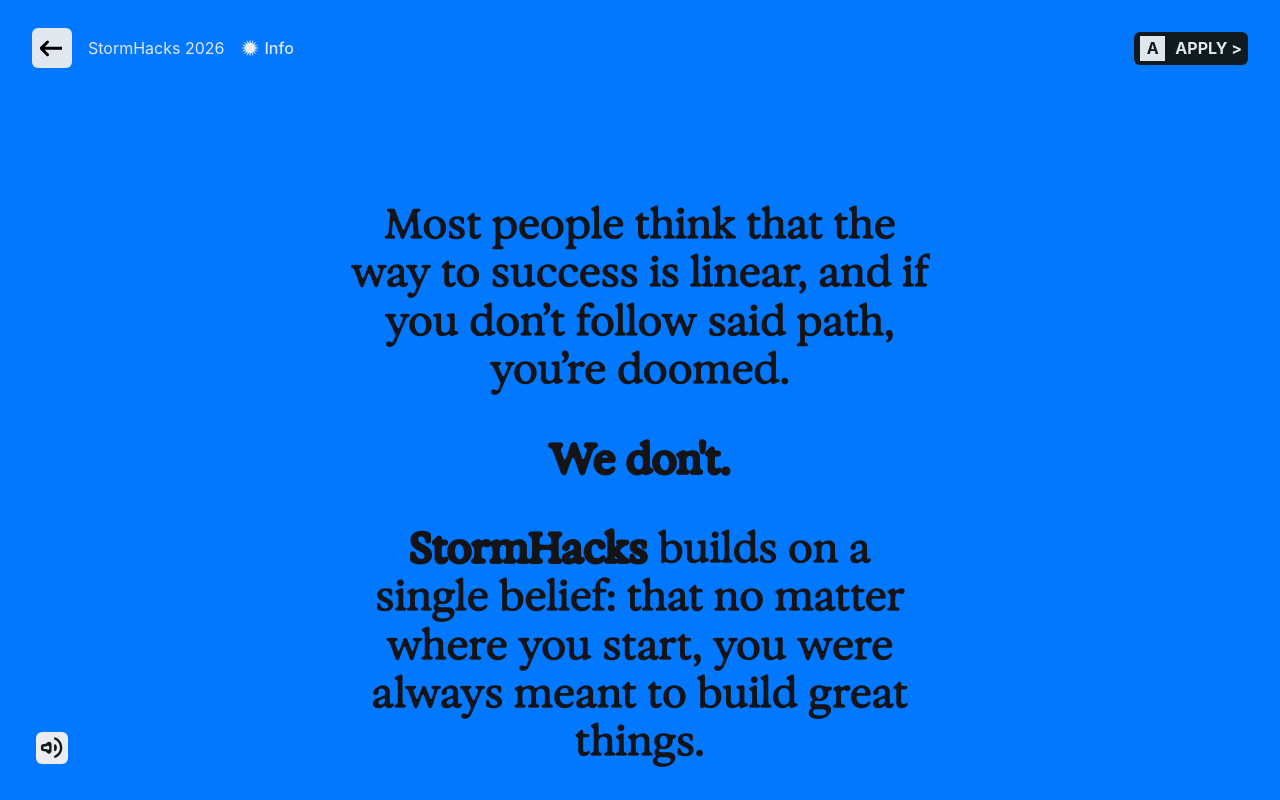
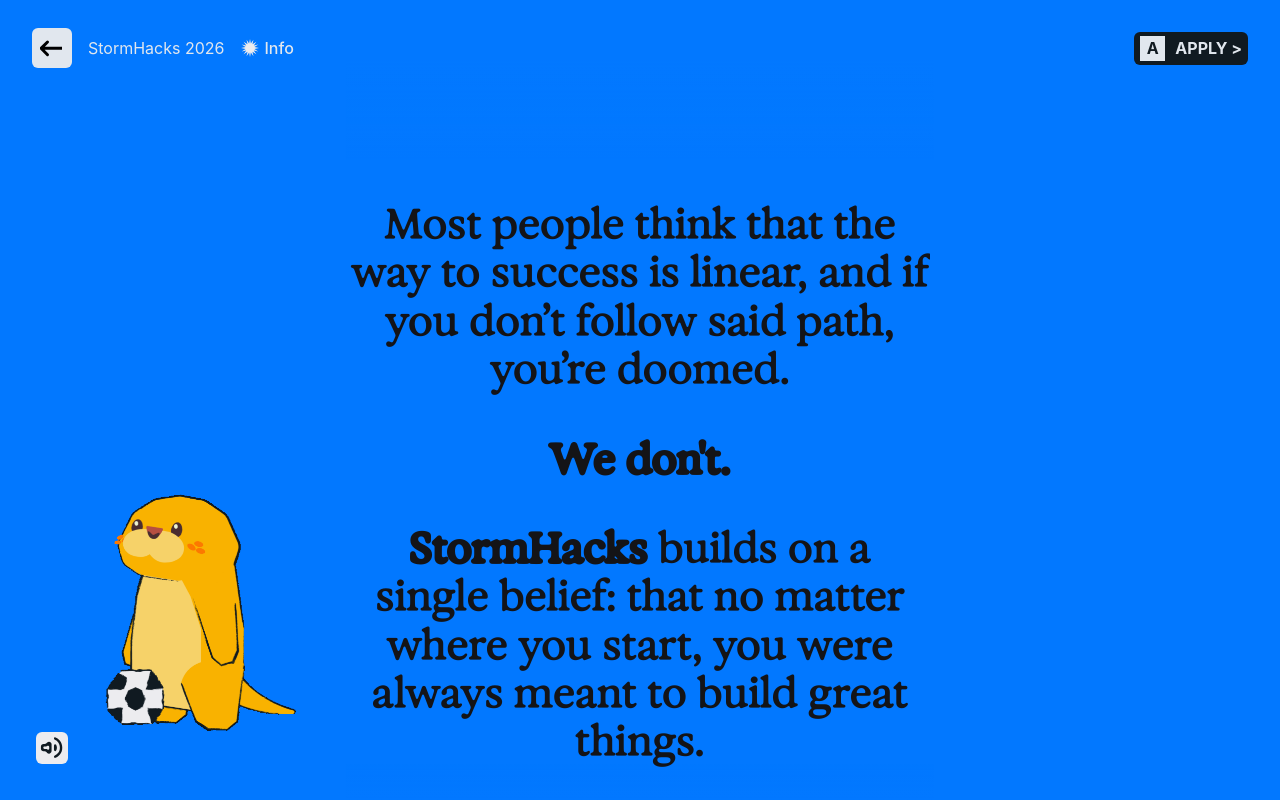
Before and after one commit to sfusurge/SH26-infosite, a SvelteKit app: page /info in a window 1280 px wide. Built offline with nearby package versions, Linux system fonts and the light colour scheme.

Commit message:
small fixes faq

```diff
--- a/src/lib/components/InfoSection.svelte
+++ b/src/lib/components/InfoSection.svelte
@@ -9,14 +9,14 @@
 </script>
 
 <div
-    class="relative z-0 flex flex-col mt-30 items-center text-2xl md:text-4xl leading-[118%] tracking-[0%] gap-10.25 w-full max-w-[90vw] md:w-125 brush-stroke font-regular transition-all duration-300 ease-out"
+    class="relative z-0 flex flex-col mt-30 items-center text-2xl md:text-4xl leading-[118%] tracking-[0%] gap-10.25 w-full max-w-[90vw] md:w-147 brush-stroke font-regular transition-all duration-300 ease-out"
     class:opacity-30={highlighted}
     class:blur-[4.5px]={highlighted}
 >
     <div class="pointer-events-none absolute top-0 left-0 right-0 z-10 h-25 bg-gradient-to-b from-[#FF5D0B] via-[#FF5D0B]/70 to-transparent" ></div>
 
     <div
-        class="transition-[opacity,filter,transform] duration-copy ease-copy flex flex-col items-center gap-10.25 max-h-[75vh] overflow-y-auto hide-scrollbar"
+        class="transition-[opacity,filter,transform] duration-copy ease-copy flex flex-col items-center gap-10.25 max-h-[90vh] pt-25 md:pt-35 md:max-h-[100vh] overflow-y-auto hide-scrollbar"
         class:opacity-0={!isMounted}
         class:blur-sm={!isMounted}
         class:translate-y-[6px]={!isMounted}
--- a/src/lib/components/TextSection.svelte
+++ b/src/lib/components/TextSection.svelte
@@ -8,7 +8,6 @@
     });
 </script>
 
-<!--Removed margin top-->
 <div
     class="relative z-0 mt-30 flex flex-col items-center justify-center text-center text-2xl md:text-[41px] leading-[118%] tracking-[0%] md:gap-10.25 w-full max-w-[90vw] md:w-147 px-1 brush-stroke font-regular transition-all duration-300 ease-out"
     class:opacity-30={highlighted}
--- a/src/routes/faq/+page.svelte
+++ b/src/routes/faq/+page.svelte
@@ -4,10 +4,19 @@
     import SoundButton from "$lib/ui/SoundButton.svelte";
 </script>
 
-<div class="w-full h-screen bg-[#FF5D0B] flex justify-center items-center">
+<div class="fixed inset-0 overflow-hidden bg-[#FF5D0B] flex justify-center items-center">
     <Header pageLabel="FAQ" backHref="/" applyHref="/apply" />
     <div class="relative flex justify-center items-center h-full text-primary-black gap-19 flex-col origin-center">
         <InfoSection />
     </div>
-    <SoundButton />
+    <div class="fixed bottom-4 left-4 z-50">
+        <SoundButton />
+    </div>
+    <div class="fixed bottom-4 right-4 z-50">
+        <img
+            src="/FAQOtter.gif"
+            alt="FAQ Otter"
+            class="w-86 h-86 object-contain"
+        />
+    </div>
 </div>
--- a/src/routes/info/+page.svelte
+++ b/src/routes/info/+page.svelte
@@ -2,14 +2,35 @@
     import TextSection from "$lib/components/TextSection.svelte";
     import Header from "$lib/components/Header.svelte";
     import SoundButton from "$lib/ui/SoundButton.svelte";
+
+    let otterDirection = $state<'left' | 'right'>('left');
 </script>
 
 <div class="fixed inset-0 overflow-hidden bg-background-blue flex justify-center items-center">
     <Header pageLabel="Info" backHref="/" applyHref="/apply" />
+
     <div class="relative flex justify-center items-center h-full text-primary-black gap-19 flex-col origin-center">
-        <TextSection />
+        <TextSection
+            onScrollDirection={(direction) => {
+                otterDirection = direction;
+            }}
+        />
     </div>
+
     <div class="fixed bottom-4 left-4 z-50">
         <SoundButton />
     </div>
+
+    <div
+        class="fixed bottom-4 z-50 transition-all duration-700 ease-out"
+        class:left-4={otterDirection === 'left'}
+        class:right-4={otterDirection === 'right'}
+    >
+        <img
+            src="/OtterInfo.gif"
+            alt="Info Otter"
+            class="w-86 h-86 object-contain transition-transform duration-300"
+            class:scale-x-[-1]={otterDirection === 'left'}
+        />
+    </div>
 </div>
```
Also changed, not shown: static/OtterInfo.gif (added), 1 other file (tests, documents, lock files or other folders).
